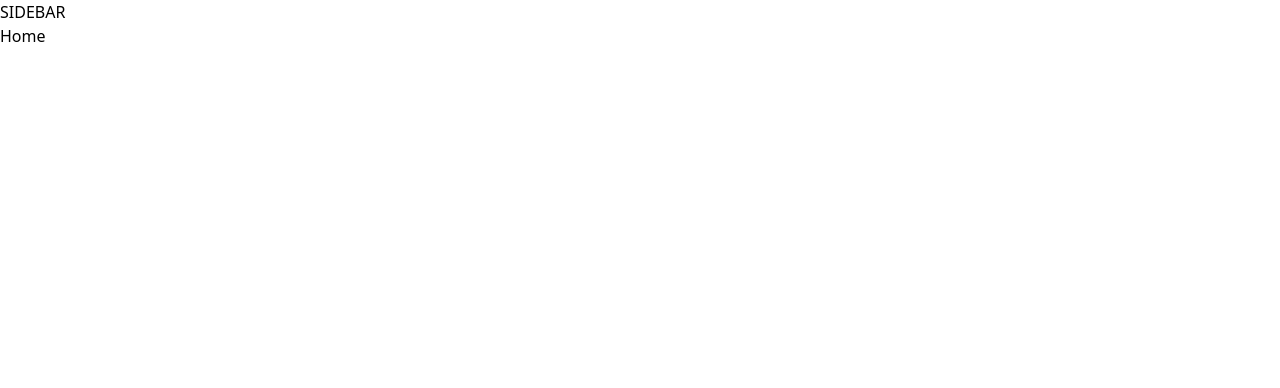
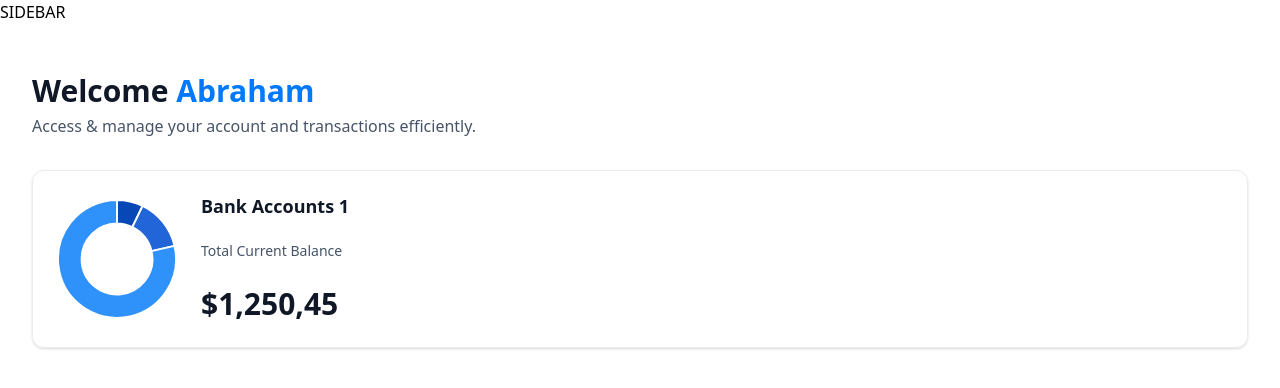
Before and after one commit to yann1294/banking, a Next.js app: page / in a window 1280 px wide. Shown: the top 388 px of the page. Built offline with nearby package versions, Linux system fonts and the light colour scheme.

Commit message:
implement home page initial components

```diff
--- a/app/(root)/page.tsx
+++ b/app/(root)/page.tsx
@@ -1,7 +1,29 @@
+import HeaderBox from "@/components/HeaderBox";
+import TotalBalanceBox from "@/components/TotalBalanceBox";
 import React from "react";
 
 const Home = () => {
-  return <div>Home</div>;
+  const loggedIn = { firstName: "Abraham" };
+
+  return (
+    <section className="home">
+      <div className="home-content">
+        <header className="home-header">
+          <HeaderBox
+            type="greeting"
+            title="Welcome"
+            user={loggedIn?.firstName || "Guest"}
+            subtext="Access & manage your account and transactions efficiently."
+          />
+        </header>
+        <TotalBalanceBox
+          accounts={[]}
+          totalBanks={1}
+          totalCurrentBalance={1250.45}
+        />
+      </div>
+    </section>
+  );
 };
 
 export default Home;
--- /dev/null
+++ b/components/AnimatedCounter.tsx
@@ -0,0 +1,13 @@
+"use client";
+import React from "react";
+import CountUp from "react-countup";
+
+const AnimatedCounter = ({ amount }: { amount: number }) => {
+  return (
+    <div className="w-full">
+      <CountUp end={amount} decimal="," prefix="$" decimals={2} />
+    </div>
+  );
+};
+
+export default AnimatedCounter;
--- /dev/null
+++ b/components/DoughnutChart.tsx
@@ -0,0 +1,34 @@
+"use client";
+import React from "react";
+import { Chart as ChartJS, ArcElement, Tooltip, Legend } from "chart.js";
+import { Doughnut } from "react-chartjs-2";
+
+ChartJS.register(ArcElement, Tooltip, Legend);
+
+const DoughnutChart = ({ accounts }: DoughnutChartProps) => {
+  const data = {
+    datasets: [
+      {
+        label: "Banks",
+        data: [1250, 2500, 13750],
+        backgroundColor: ["#0747b6", "#2265d8", "#2f91fa"],
+      },
+    ],
+    labels: ["Bank 1", "Bank 2", "Bank 3"],
+  };
+  return (
+    <Doughnut
+      data={data}
+      options={{
+        cutout: "60%",
+        plugins: {
+          legend: {
+            display: false,
+          },
+        },
+      }}
+    />
+  );
+};
+
+export default DoughnutChart;
--- /dev/null
+++ b/components/HeaderBox.tsx
@@ -0,0 +1,22 @@
+import React from "react";
+
+const HeaderBox = ({
+  type = "title",
+  title,
+  subtext,
+  user,
+}: HeaderBoxProps) => {
+  return (
+    <div className="header-box">
+      <h1 className="header-box-title">
+        {title}
+        {type === "greeting" && (
+          <span className="text-bankGradient">&nbsp;{user}</span>
+        )}
+      </h1>
+      <p className="header-box-subtext">{subtext}</p>
+    </div>
+  );
+};
+
+export default HeaderBox;
--- /dev/null
+++ b/components/TotalBalanceBox.tsx
@@ -0,0 +1,30 @@
+import { formatAmount } from "@/lib/utils";
+import React from "react";
+
+import AnimatedCounter from "./AnimatedCounter";
+import DoughnutChart from "./DoughnutChart";
+
+const TotalBalanceBox = ({
+  accounts = [],
+  totalBanks,
+  totalCurrentBalance,
+}: TotlaBalanceBoxProps) => {
+  return (
+    <section className="total-balance">
+      <div className="total-balance-chart">
+        <DoughnutChart accounts={accounts} />
+      </div>
+      <div className="flex flex-col gap-6">
+        <h2 className="header-2">Bank Accounts {totalBanks} </h2>
+        <div className="flex flex-col gap-6">
+          <p className="total-balance-label">Total Current Balance</p>
+          <div className="total-balance-amount flex-center gap-2">
+            <AnimatedCounter amount={totalCurrentBalance} />
+          </div>
+        </div>
+      </div>
+    </section>
+  );
+};
+
+export default TotalBalanceBox;
--- a/package.json
+++ b/package.json
@@ -11,11 +11,15 @@
   "dependencies": {
     "@radix-ui/react-icons": "^1.3.0",
     "@radix-ui/react-slot": "^1.1.0",
+    "chart.js": "^4.4.4",
     "class-variance-authority": "^0.7.0",
     "clsx": "^2.1.1",
     "lucide-react": "^0.438.0",
     "next": "14.2.7",
+    "query-string": "^9.1.0",
     "react": "^18",
+    "react-chartjs-2": "^5.2.0",
+    "react-countup": "^6.5.3",
     "react-dom": "^18",
     "tailwind-merge": "^2.5.2",
     "tailwindcss-animate": "^1.0.7"
```
Also changed, not shown: 1 other file (tests, documents, lock files or other folders).
